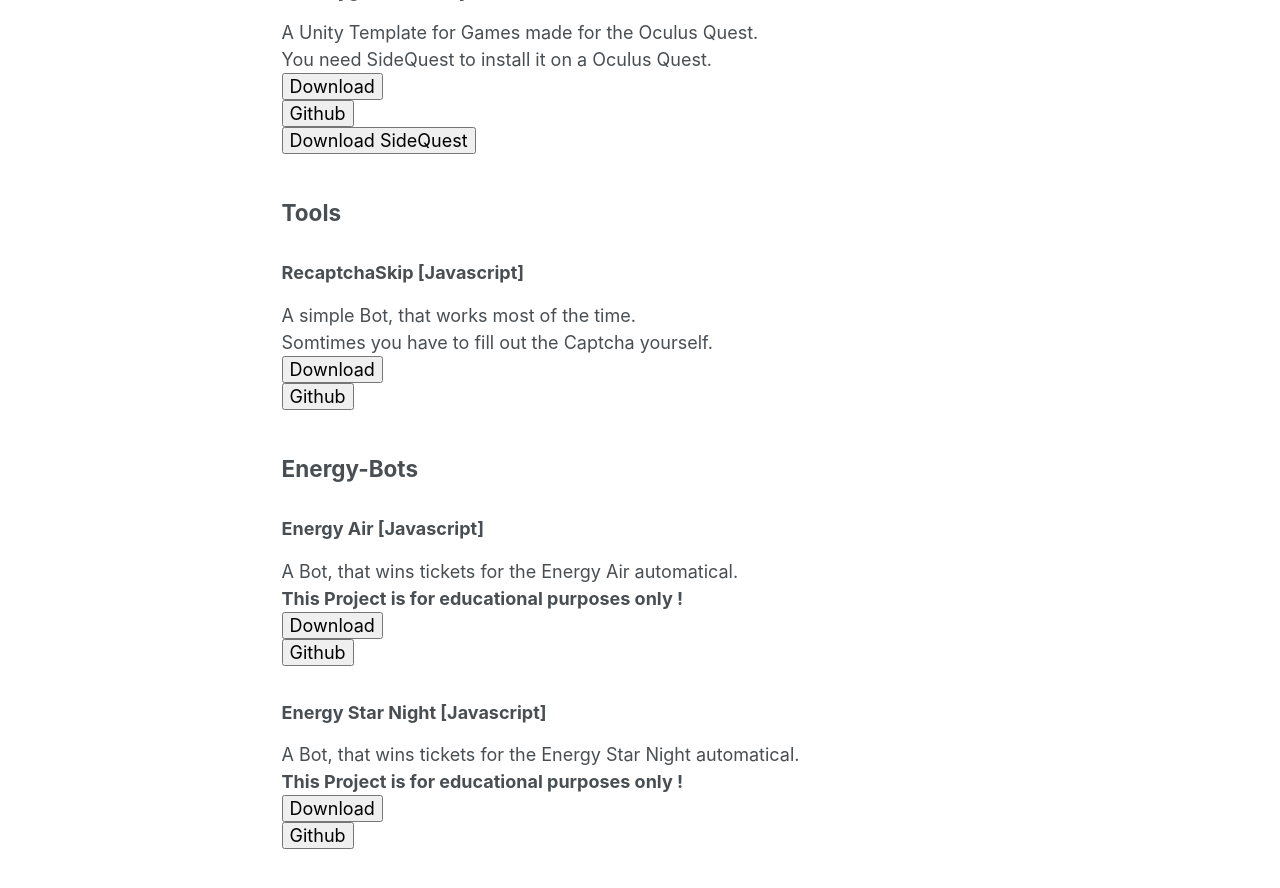
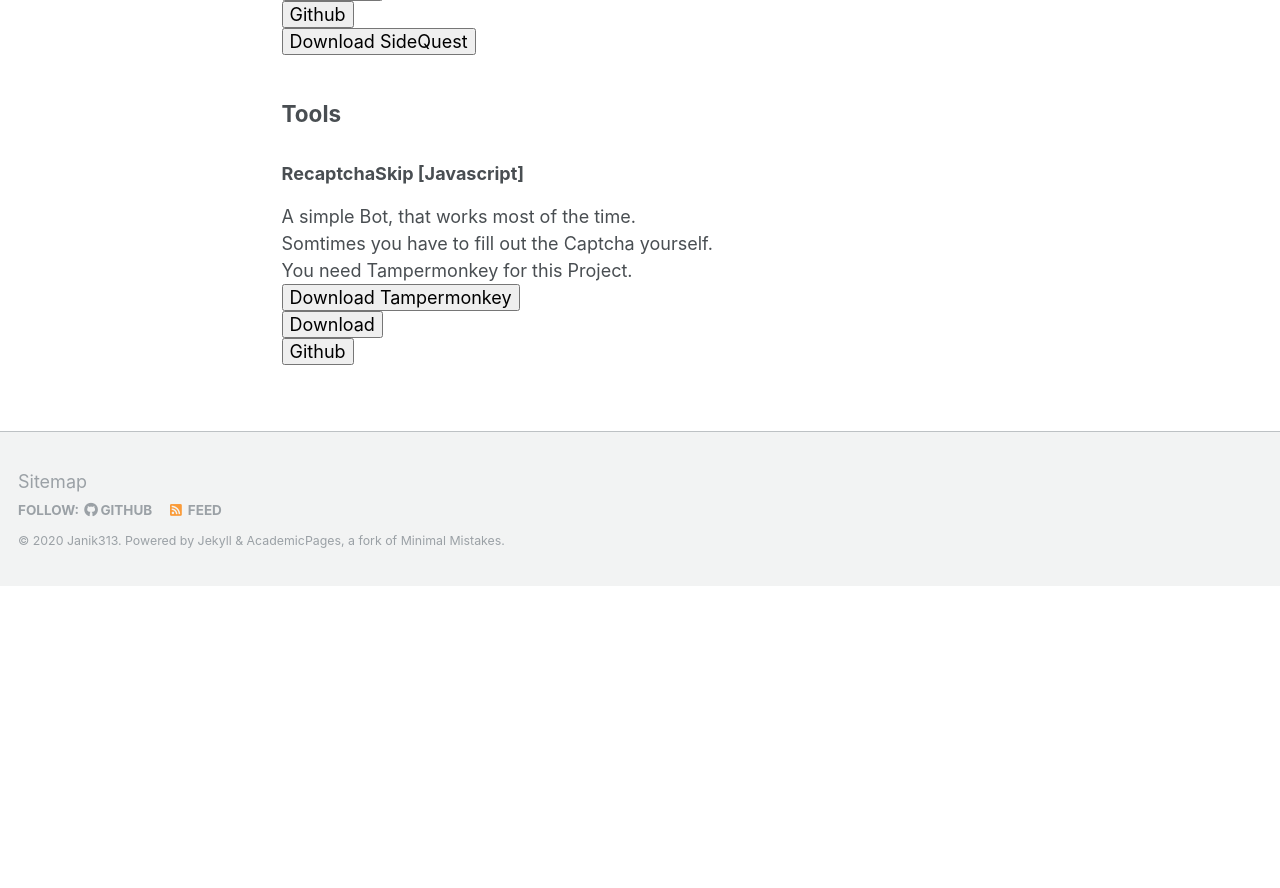
Before and after one commit to Janik313/janik313.github.io, a Jekyll site: the page built from _pages/downloads.md, in a window 1280 px wide and 900 px high, scrolled down 611 px. Shown: the top 888 px of the window. Built offline with Jekyll 4.4.1, drawn with Linux system fonts in a browser that asks for light colours; after the commit the page ends 1197 px from its top, so only the background shows below that; some of the changed text lies outside the part shown.

Commit message:
Update downloads.md

```diff
--- a/_pages/downloads.md
+++ b/_pages/downloads.md
@@ -15,11 +15,6 @@
   gtag('config', 'UA-157295670-1');
 </script>
 </head>
-
-<br> You need Tampermonkey for all of my Javascript Projects.
-<br><button onclick="window.location.href='https://www.tampermonkey.net/'">Download Tampermonkey</button>
-<br>
-
 
 <h2>Games</h2>
 
@@ -46,32 +41,8 @@
 <h3>RecaptchaSkip [Javascript]</h3>
 A simple Bot, that works most of the time.
 <br>Somtimes you have to fill out the Captcha yourself.
+<br> You need Tampermonkey for this Project.
+<br><button onclick="window.location.href='https://www.tampermonkey.net/'">Download Tampermonkey</button>
 <br><button onclick="window.location.href='https://github.com/Janik313/recaptchaSkip/raw/master/%5Brecaptcha%20skip%5D.user.js'">Download</button>
 <br><button onclick="window.location.href='https://github.com/Janik313/recaptchaSkip'">Github</button>
 <br>
-
-
-
-
-<h2>Energy-Bots</h2>
-
-<h3>Energy Air [Javascript]</h3>
-A Bot, that wins tickets for the Energy Air automatical.
-<br><b>This Project is for educational purposes only !
-<br><button onclick="window.location.href='https://github.com/Janik313/EnergyAirBot2019/raw/master/energyairbot2019.user.js'">Download</button>
-<br><button onclick="window.location.href='https://github.com/Janik313/EnergyAirBot2019'">Github</button>
-
-
-<h3>Energy Star Night [Javascript]</h3>
-A Bot, that wins tickets for the Energy Star Night automatical.
-<br><b>This Project is for educational purposes only !
-<br><button onclick="window.location.href='https://github.com/Janik313/EnergyStarNightBot2019/raw/master/energystarnightbot2019.user.js'">Download</button>
-<br><button onclick="window.location.href='https://github.com/Janik313/EnergyStarNightBot2019'">Github</button>
-<br>
-<br>
-<center><form action="https://www.paypal.com/cgi-bin/webscr" method="post" target="_top">
-<input type="hidden" name="cmd" value="_s-xclick" />
-<input type="hidden" name="hosted_button_id" value="3THHXQNP6C44A" />
-<input type="image" src="https://www.paypalobjects.com/en_US/i/btn/btn_donate_LG.gif" border="0" name="submit" title="PayPal - The safer, easier way to pay online!" alt="Donate with PayPal button" />
-<img alt="" border="0" src="https://www.paypal.com/en_CH/i/scr/pixel.gif" width="1" height="1" />
-</form><center>
```
